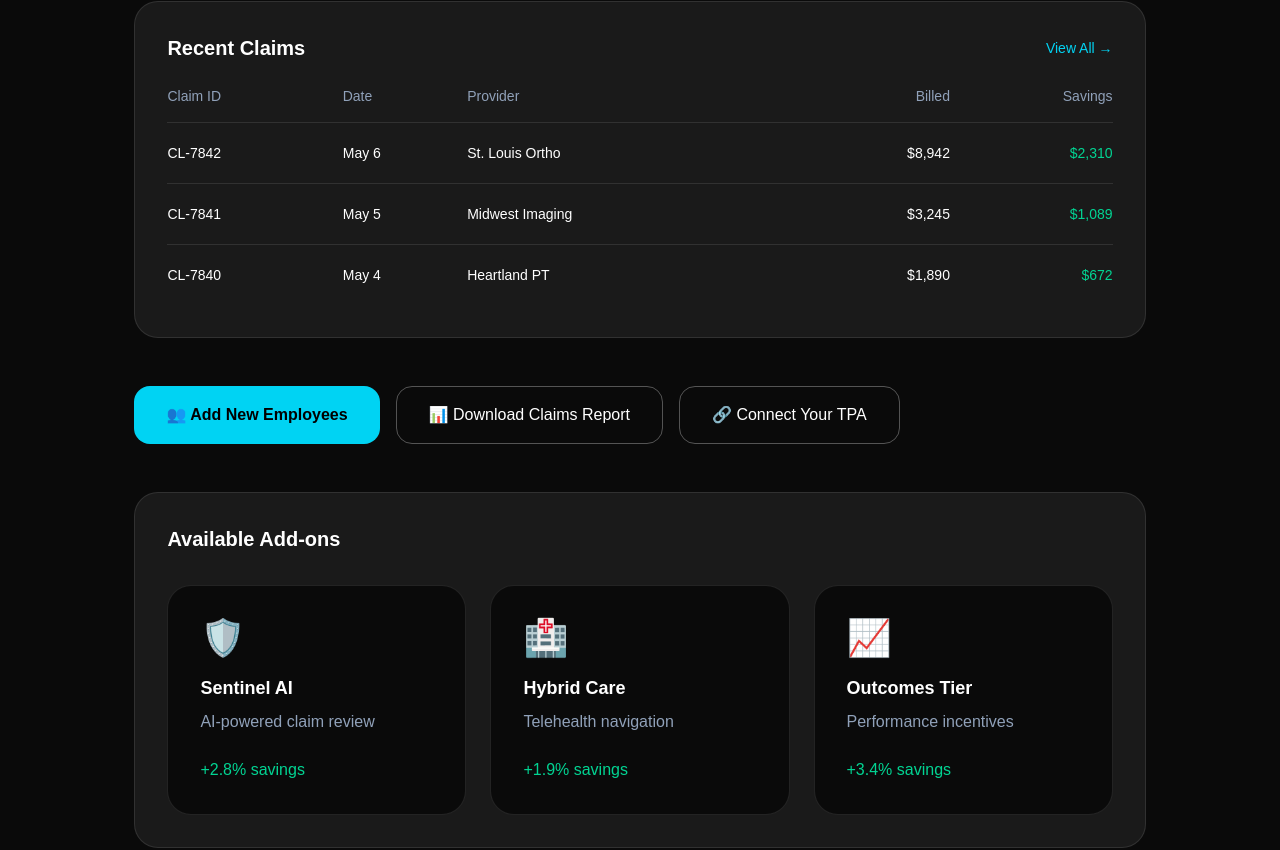
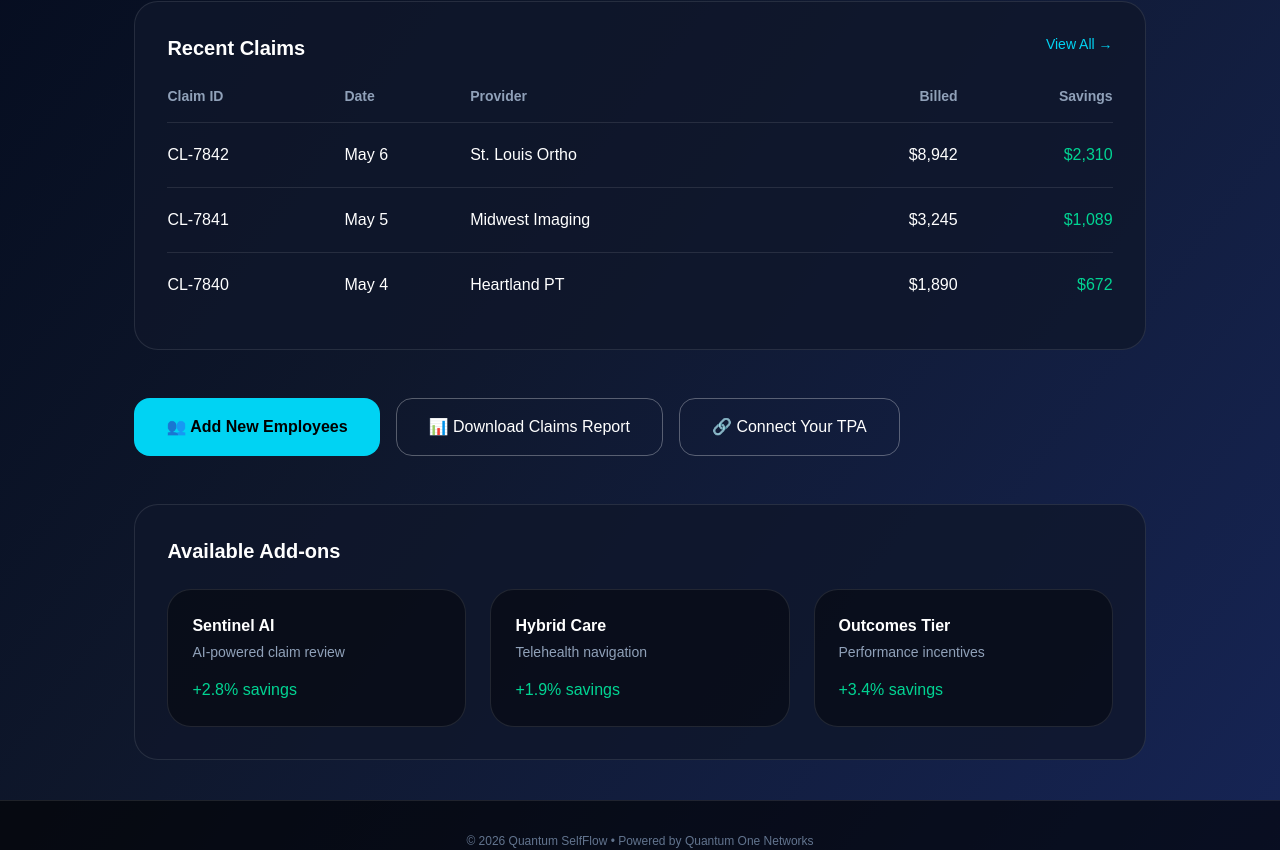
Before and after one commit to ryunstuart/quantum-selfflow, a Next.js app in the folder frontend/: page /dashboard in a window 1280 px wide. Shown: the part 840-1690 px from the top of the page. Built offline with nearby package versions, Linux system fonts and the light colour scheme.

Commit message:
Dashboard - restored original gradient and nav

```diff
--- a/frontend/app/dashboard/page.tsx
+++ b/frontend/app/dashboard/page.tsx
@@ -12,8 +12,8 @@ export default function Dashboard() {
   };
 
   return (
-    <div className="min-h-screen bg-[#0a0a0a] text-white flex flex-col overflow-x-hidden">
-      <nav className="border-b border-white/10 bg-black/90 backdrop-blur-md sticky top-0 z-50">
+    <div className="min-h-screen bg-gradient-to-br from-slate-950 via-slate-900 to-blue-950 text-white flex flex-col overflow-x-hidden">
+      <nav className="border-b border-white/10 bg-black/80 backdrop-blur-md sticky top-0 z-50">
         <div className="max-w-7xl mx-auto px-4 md:px-6 py-4 flex justify-between items-center">
           <Link href="/" className="flex items-center gap-3 hover:opacity-90 transition">
             <div className="w-9 h-9 md:w-10 md:h-10 bg-cyan-400 rounded-2xl flex items-center justify-center text-slate-950 font-bold text-2xl md:text-3xl shadow-lg">Q</div>
@@ -31,14 +31,13 @@ export default function Dashboard() {
             <button onClick={handleLogout} className="text-red-400 hover:text-red-500 transition">Logout</button>
           </div>
 
-          <button onClick={() => setMobileMenuOpen(!mobileMenuOpen)} className="md:hidden text-3xl">
+          <button onClick={() => setMobileMenuOpen(!mobileMenuOpen)} className="md:hidden text-3xl focus:outline-none">
             {mobileMenuOpen ? '✕' : '☰'}
           </button>
         </div>
       </nav>
 
       <div className="max-w-7xl mx-auto px-4 md:px-6 py-10">
-        {/* Header */}
         <div className="flex flex-col md:flex-row justify-between items-start md:items-center mb-10">
           <div>
             <h1 className="text-4xl md:text-5xl font-bold tracking-tighter">Welcome back, Stuart Brothers LLC</h1>
@@ -49,120 +48,103 @@ export default function Dashboard() {
           </div>
         </div>
 
-        {/* Metric Cards */}
         <div className="grid grid-cols-2 md:grid-cols-4 gap-4 mb-12">
-          <div className="bg-[#1a1a1a] border border-white/10 rounded-3xl p-6">
+          <div className="bg-slate-900/80 border border-white/10 rounded-3xl p-6">
             <p className="text-slate-400 text-sm">TOTAL SAVED YTD</p>
             <p className="text-3xl font-bold mt-3">$1,248,700</p>
           </div>
-          <div className="bg-[#1a1a1a] border border-white/10 rounded-3xl p-6">
+          <div className="bg-slate-900/80 border border-white/10 rounded-3xl p-6">
             <p className="text-slate-400 text-sm">AVG / CLAIM</p>
             <p className="text-3xl font-bold mt-3">$487</p>
           </div>
-          <div className="bg-[#1a1a1a] border border-white/10 rounded-3xl p-6">
+          <div className="bg-slate-900/80 border border-white/10 rounded-3xl p-6">
             <p className="text-slate-400 text-sm">NETWORK USE</p>
             <p className="text-3xl font-bold mt-3">68%</p>
           </div>
-          <div className="bg-[#1a1a1a] border border-white/10 rounded-3xl p-6">
+          <div className="bg-slate-900/80 border border-white/10 rounded-3xl p-6">
             <p className="text-slate-400 text-sm">TREND ↓</p>
             <p className="text-3xl font-bold mt-3 text-emerald-400">-9.4%</p>
           </div>
         </div>
 
-        {/* Monthly Savings Trend */}
-        <div className="bg-[#1a1a1a] border border-white/10 rounded-3xl p-8 mb-12">
+        <div className="bg-slate-900/80 border border-white/10 rounded-3xl p-8 mb-12">
           <h2 className="text-xl font-semibold mb-8">Monthly Savings Trend</h2>
           <div className="flex items-end gap-4 h-64">
             {[38, 62, 78, 65, 92, 118].map((height, i) => (
-              <div key={i} className="flex-1 flex flex-col justify-end items-center group">
-                <div
-                  className="bg-cyan-400 w-full rounded-t-xl transition-all group-hover:bg-cyan-300"
-                  style={{ height: `${height}px` }}
-                />
+              <div key={i} className="flex-1 flex flex-col justify-end items-center">
+                <div className="bg-cyan-400 w-full rounded-t-xl" style={{ height: `${height}px` }} />
                 <div className="text-xs text-slate-500 mt-4">M{i+1}</div>
               </div>
             ))}
           </div>
         </div>
 
-        {/* Recent Claims */}
-        <div className="bg-[#1a1a1a] border border-white/10 rounded-3xl p-8 mb-12">
-          <div className="flex justify-between items-center mb-6">
+        <div className="bg-slate-900/80 border border-white/10 rounded-3xl p-8 mb-12">
+          <div className="flex justify-between mb-6">
             <h2 className="text-xl font-semibold">Recent Claims</h2>
-            <Link href="#" className="text-cyan-400 text-sm hover:underline">View All →</Link>
+            <span className="text-cyan-400 text-sm cursor-pointer hover:underline">View All →</span>
           </div>
           <div className="overflow-x-auto">
-            <table className="w-full min-w-[700px]">
+            <table className="w-full">
               <thead>
-                <tr className="border-b border-white/10 text-left text-sm text-slate-400">
-                  <th className="pb-4 font-medium">Claim ID</th>
-                  <th className="pb-4 font-medium">Date</th>
-                  <th className="pb-4 font-medium">Provider</th>
-                  <th className="pb-4 font-medium text-right">Billed</th>
-                  <th className="pb-4 font-medium text-right">Savings</th>
+                <tr className="text-left text-slate-400 text-sm border-b border-white/10">
+                  <th className="pb-4">Claim ID</th>
+                  <th className="pb-4">Date</th>
+                  <th className="pb-4">Provider</th>
+                  <th className="pb-4 text-right">Billed</th>
+                  <th className="pb-4 text-right">Savings</th>
                 </tr>
               </thead>
-              <tbody className="divide-y divide-white/10 text-sm">
+              <tbody className="divide-y divide-white/10">
                 <tr>
                   <td className="py-5">CL-7842</td>
                   <td className="py-5">May 6</td>
                   <td className="py-5">St. Louis Ortho</td>
                   <td className="py-5 text-right">$8,942</td>
-                  <td className="py-5 text-right text-emerald-400 font-medium">$2,310</td>
+                  <td className="py-5 text-right text-emerald-400">$2,310</td>
                 </tr>
                 <tr>
                   <td className="py-5">CL-7841</td>
                   <td className="py-5">May 5</td>
                   <td className="py-5">Midwest Imaging</td>
                   <td className="py-5 text-right">$3,245</td>
-                  <td className="py-5 text-right text-emerald-400 font-medium">$1,089</td>
+                  <td className="py-5 text-right text-emerald-400">$1,089</td>
                 </tr>
                 <tr>
                   <td className="py-5">CL-7840</td>
                   <td className="py-5">May 4</td>
                   <td className="py-5">Heartland PT</td>
                   <td className="py-5 text-right">$1,890</td>
-                  <td className="py-5 text-right text-emerald-400 font-medium">$672</td>
+                  <td className="py-5 text-right text-emerald-400">$672</td>
                 </tr>
               </tbody>
             </table>
           </div>
         </div>
 
-        {/* Action Buttons */}
         <div className="flex flex-wrap gap-4 mb-12">
-          <button className="flex-1 md:flex-none bg-cyan-400 hover:bg-cyan-300 text-black font-semibold px-8 py-4 rounded-2xl flex items-center justify-center gap-3 transition">
-            👥 Add New Employees
-          </button>
-          <button className="flex-1 md:flex-none border border-white/30 hover:bg-white/5 font-medium px-8 py-4 rounded-2xl flex items-center justify-center gap-3 transition">
-            📊 Download Claims Report
-          </button>
-          <button className="flex-1 md:flex-none border border-white/30 hover:bg-white/5 font-medium px-8 py-4 rounded-2xl flex items-center justify-center gap-3 transition">
-            🔗 Connect Your TPA
-          </button>
+          <button className="flex-1 md:flex-none bg-cyan-400 text-black font-semibold px-8 py-4 rounded-2xl">👥 Add New Employees</button>
+          <button className="flex-1 md:flex-none border border-white/30 px-8 py-4 rounded-2xl">📊 Download Claims Report</button>
+          <button className="flex-1 md:flex-none border border-white/30 px-8 py-4 rounded-2xl">🔗 Connect Your TPA</button>
         </div>
 
-        {/* Available Add-ons */}
-        <div className="bg-[#1a1a1a] border border-white/10 rounded-3xl p-8">
-          <h2 className="text-xl font-semibold mb-8">Available Add-ons</h2>
+        <div className="bg-slate-900/80 border border-white/10 rounded-3xl p-8">
+          <h2 className="text-xl font-semibold mb-6">Available Add-ons</h2>
           <div className="grid md:grid-cols-3 gap-6">
-            <div className="bg-black/60 border border-white/10 rounded-3xl p-8 hover:border-cyan-400/50 transition">
-              <div className="text-4xl mb-4">🛡️</div>
-              <h3 className="font-semibold text-lg">Sentinel AI</h3>
-              <p className="text-slate-400 mt-2">AI-powered claim review</p>
-              <p className="text-emerald-400 mt-6 font-medium">+2.8% savings</p>
+            <div className="bg-black/40 border border-white/10 rounded-3xl p-6">
+              <p className="font-semibold">Sentinel AI</p>
+              <p className="text-sm text-slate-400 mt-1">AI-powered claim review</p>
+              <p className="text-emerald-400 mt-4">+2.8% savings</p>
             </div>
-            <div className="bg-black/60 border border-white/10 rounded-3xl p-8 hover:border-cyan-400/50 transition">
-              <div className="text-4xl mb-4">🏥</div>
-              <h3 className="font-semibold text-lg">Hybrid Care</h3>
-              <p className="text-slate-400 mt-2">Telehealth navigation</p>
-              <p className="text-emerald-400 mt-6 font-medium">+1.9% savings</p>
+            <div className="bg-black/40 border border-white/10 rounded-3xl p-6">
+              <p className="font-semibold">Hybrid Care</p>
+              <p className="text-sm text-slate-400 mt-1">Telehealth navigation</p>
+              <p className="text-emerald-400 mt-4">+1.9% savings</p>
             </div>
-            <div className="bg-black/60 border border-white/10 rounded-3xl p-8 hover:border-cyan-400/50 transition">
-              <div className="text-4xl mb-4">📈</div>
-              <h3 className="font-semibold text-lg">Outcomes Tier</h3>
-              <p className="text-slate-400 mt-2">Performance incentives</p>
-              <p className="text-emerald-400 mt-6 font-medium">+3.4% savings</p>
+            <div className="bg-black/40 border border-white/10 rounded-3xl p-6">
+              <p className="font-semibold">Outcomes Tier</p>
+              <p className="text-sm text-slate-400 mt-1">Performance incentives</p>
+              <p className="text-emerald-400 mt-4">+3.4% savings</p>
             </div>
           </div>
         </div>
```
